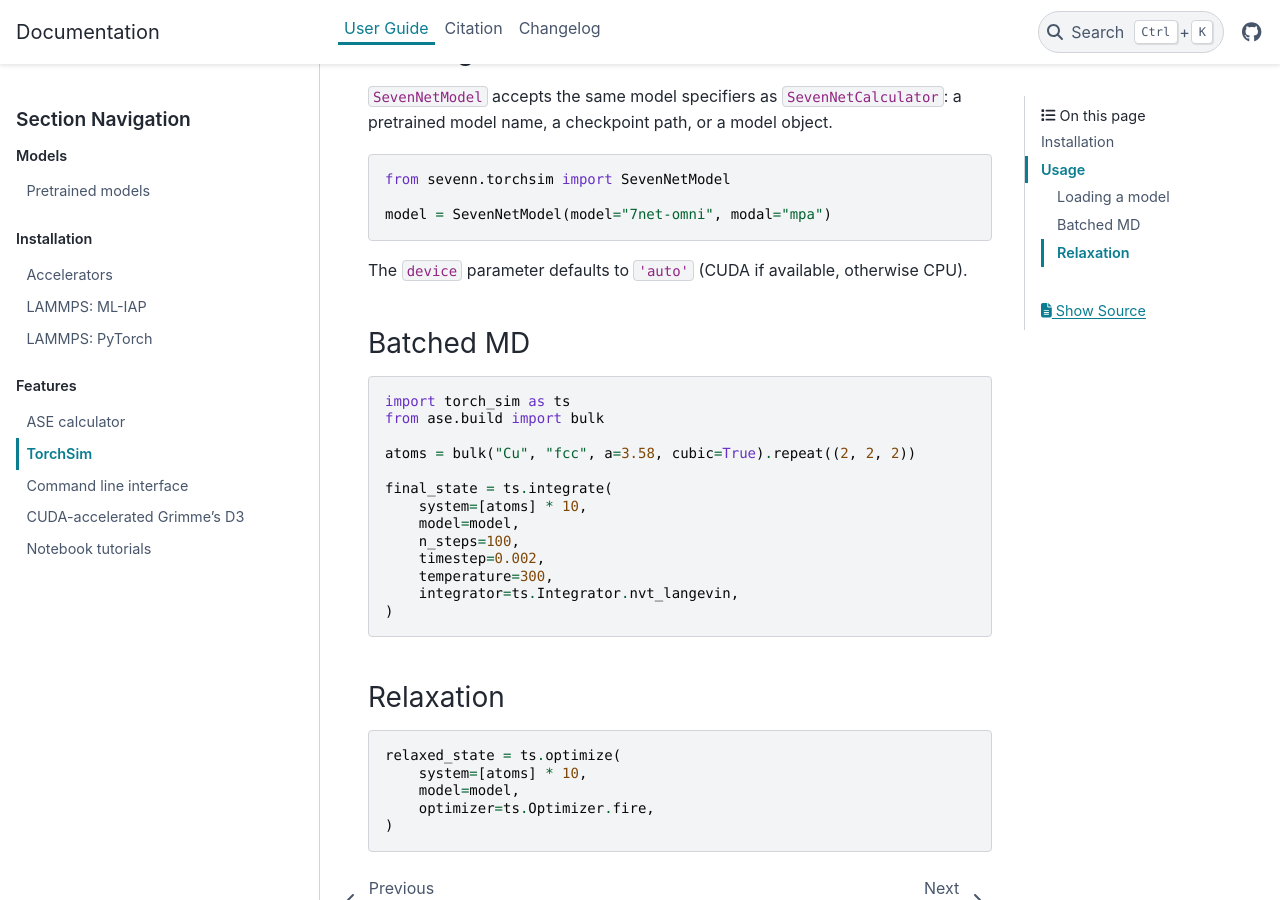
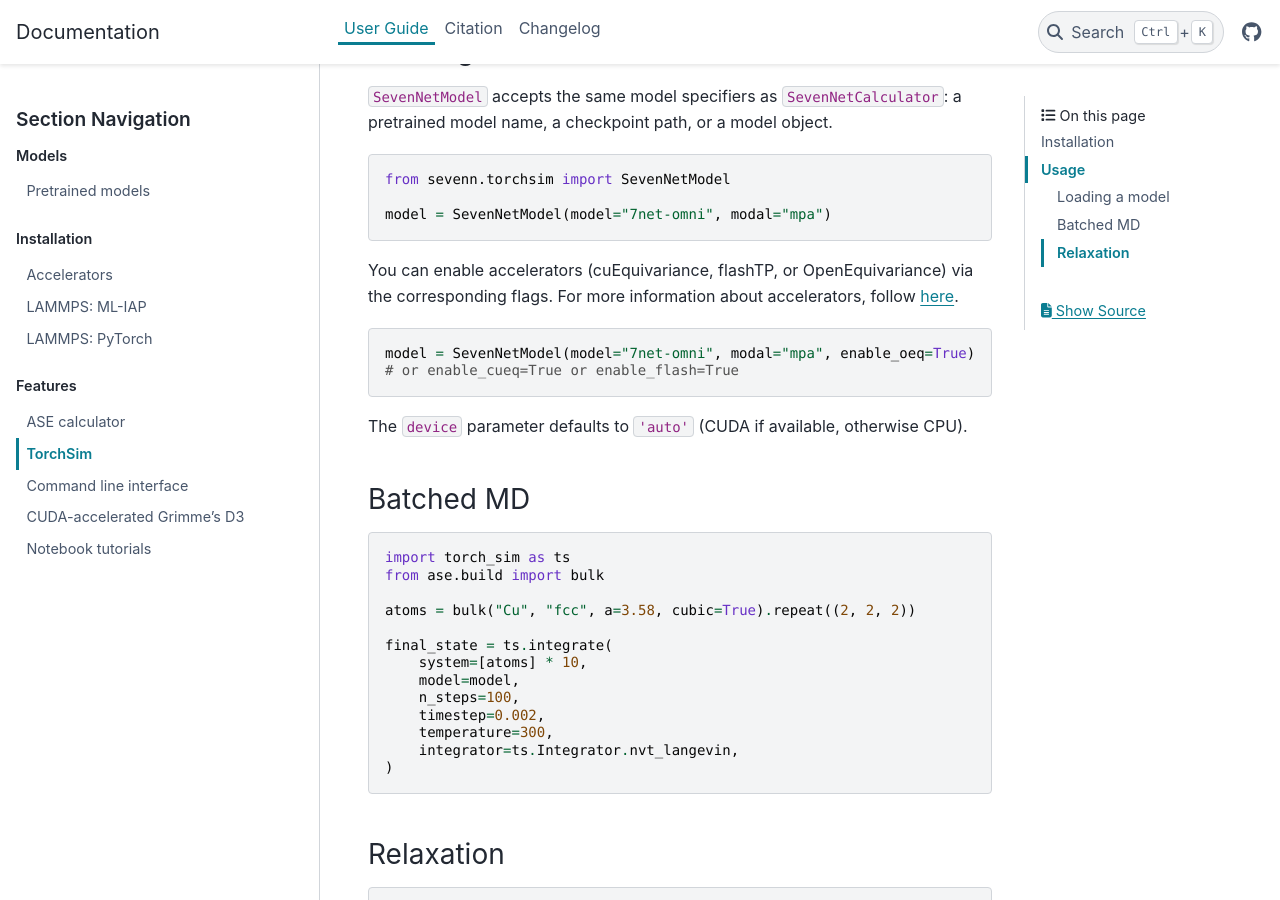
Before and after one commit to MDIL-SNU/SevenNet, a Sphinx documentation site: the page built from docs/source/user_guide/torchsim.md, in a window 1280 px wide and 900 px high, scrolled down 671 px. Built offline with Sphinx 7.4.7 and the PyData theme 0.15.4, drawn with Linux system fonts in a browser that asks for light colours.

Commit message:
add oeq flag in torchsim docs

````diff
--- a/docs/source/user_guide/torchsim.md
+++ b/docs/source/user_guide/torchsim.md
@@ -22,6 +22,12 @@ pip install sevenn[torchsim]
 from sevenn.torchsim import SevenNetModel
 
 model = SevenNetModel(model="7net-omni", modal="mpa")
+```
+
+You can enable accelerators (cuEquivariance, flashTP, or OpenEquivariance) via the corresponding flags. For more information about accelerators, follow [here](./accelerator.md).
+```python
+model = SevenNetModel(model="7net-omni", modal="mpa", enable_oeq=True)
+# or enable_cueq=True or enable_flash=True
 ```
 
 The `device` parameter defaults to `'auto'` (CUDA if available, otherwise CPU).
````
